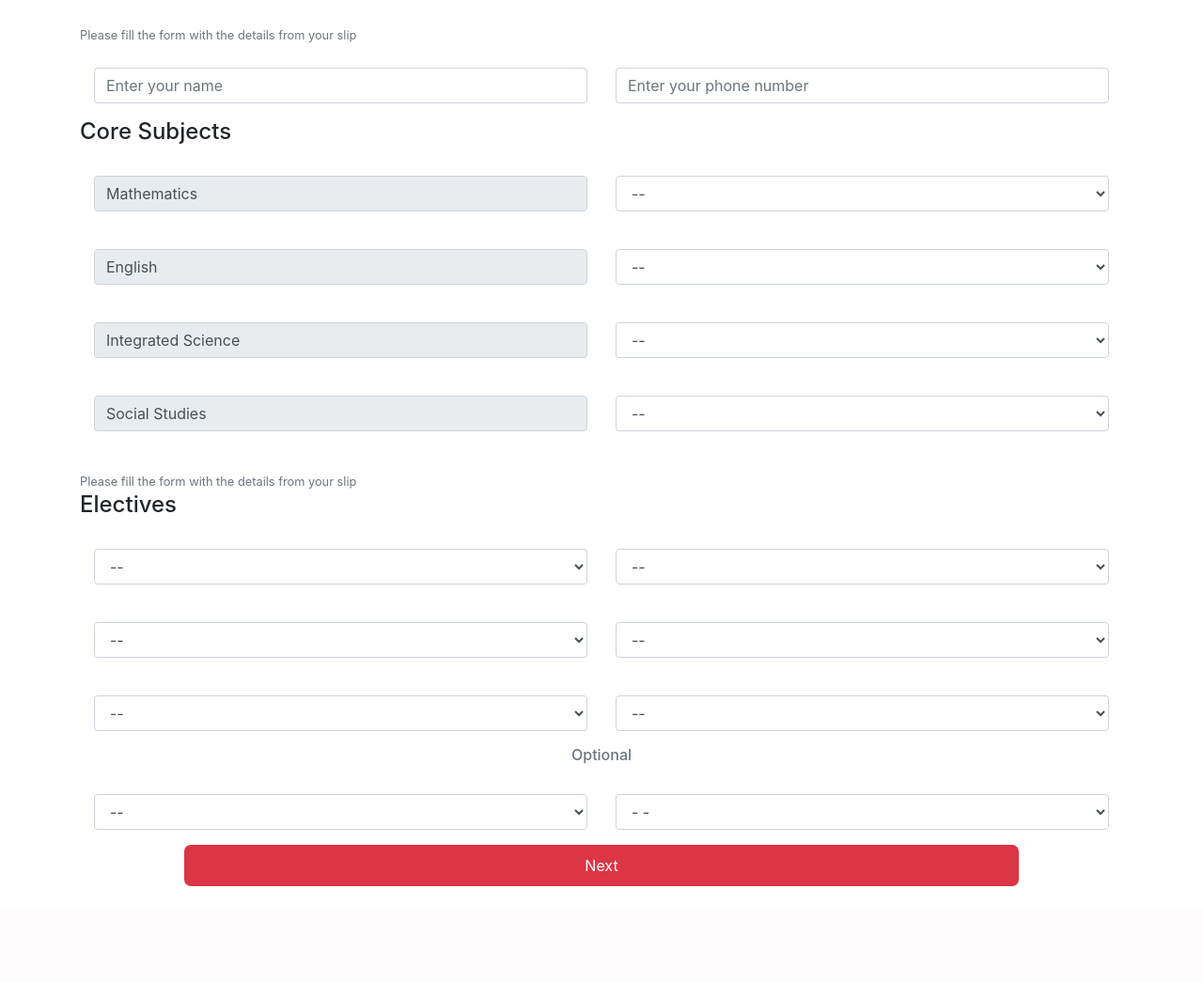
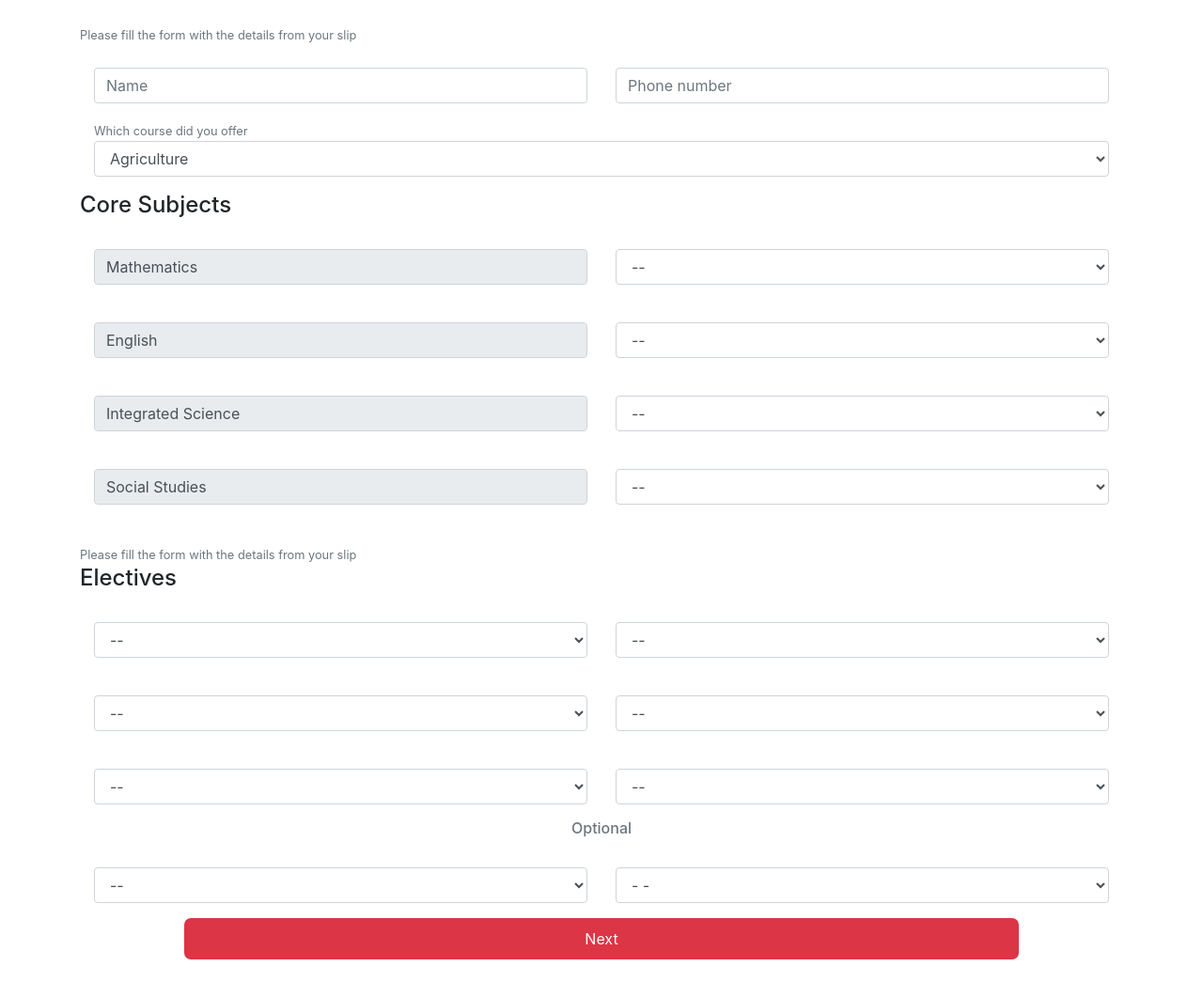
Before and after one commit to Kweku7k/eligibility, a Flask app: page / in a window 1280 px wide. Shown: the part 58-1103 px from the top of the page at 94% size. Before the commit the page ends 1001 px from the top, so only its background shows below. Run offline with Flask 2, Linux system fonts and the light colour scheme; data comes from the database, SQL or seed files in the repository; data that the repository does not hold is empty; some libraries are stand-ins or nearby versions.

Commit message:
new Order

```diff
--- a/app/routes.py
+++ b/app/routes.py
@@ -664,7 +664,8 @@ def architecture(el1,el2,el3,el4):
             print('Elective ' + i + ' passed')
     print("passed")
     if len(passed) >= 3:
-        eligibleCourses= 'Bachelor Of Architecture'
+        print("You are eligible for Architecture")
+        eligibleCourses= 'Bachelor of Architecture'
     return eligibleCourses
 
 
@@ -886,6 +887,7 @@ def home():
             print(yourEligbleCourses)
             for course in yourEligbleCourses:
                 courses = Course.query.filter_by(department = course).all()
+                print("Initial Out Put to PassedEls")
                 for item in courses:
                     passedEls.append(item)
 
@@ -895,6 +897,7 @@ def home():
             passedEls.append(availableCourse)
 
             architectureCourse = Course.query.filter_by(tempField= architecture(el1grade,el2grade,el3grade,el4grade)).first()
+            print("architectureCourse")
             print(architectureCourse)
             passedEls.append(architectureCourse)
 
@@ -926,15 +929,53 @@ def home():
             print (civilEngineeringCourse)
             passedEls.append(civilEngineeringCourse)
 
-
-
             # print(Course.query.filter_by(tempField= realEstate(el1,el2,el3,el4,el1grade,el2grade,el3grade,el4grade)).first())
             # print(realEstate(el1,el2,el3,el4,el1grade,el2grade,el3grade,el4grade))
 
         # eligibleCourses = []
 
         print("passedEls")
-        print(passedEls)
+        # print(passedEls)
+
+        availableScienceCourses = []
+        otherAvailableCourses = []
+        availableBusinessCourses = []
+
+        courseOffered = request.form.get('courseOffered')
+
+        allEligibleCourses = []
+
+        print("courses!")
+        for course in passedEls:
+            if course != None and course.department == "School of Pharmacy" or course != None and course.department == "School of Medicine and Health Sciences" or course != None and course.department == "School of Engeneering and Technology":
+                print(course)
+                availableScienceCourses.append(course)
+            elif course != None and course.department == "Central Business School":
+                print(course)
+                availableBusinessCourses.append(course)
+            else:
+                otherAvailableCourses.append(course)
+
+
+        # Interms of order
+
+        if courseOffered == 'Science':
+            for course in availableScienceCourses:
+                allEligibleCourses.append(course)
+            for course in availableBusinessCourses:
+                allEligibleCourses.append(course)
+            for course in otherAvailableCourses:
+                allEligibleCourses.append(course)
+        elif courseOffered == 'Business':
+            for course in availableBusinessCourses:
+                allEligibleCourses.append(course)
+            for course in availableScienceCourses:
+                allEligibleCourses.append(course)
+            for course in otherAvailableCourses:
+                allEligibleCourses.append(course)
+        else:
+            allEligibleCourses = passedEls
+
 
         print("yourEligbleCourses")
         print(yourEligbleCourses)
@@ -945,10 +986,13 @@ def home():
             ineligible = True
 
         print("passed")
+        print("availableScienceCourses")
+        print(availableScienceCourses)
+        sendtelegram(str(availableScienceCourses))
+        # return redirect(url_for('eligible'))
 
-        # return redirect(url_for('eligible'))
         session.clear()
-        return render_template('eligible.html',eligibleCourses = passedEls, ineligible=ineligible)
+        return render_template('eligible.html', eligibleCourses = allEligibleCourses, availableScienceCourses = availableScienceCourses, otherAvailableCourses = otherAvailableCourses, ineligible=ineligible)
         # return redirect('')
 
     if request.method == 'GET':
--- a/app/static/css/style.css
+++ b/app/static/css/style.css
@@ -38,6 +38,7 @@
 .card{
     width: 100%;
     padding: 20px;
+    background-color: #5635dc2d;
     margin-bottom: 20px;
     box-shadow: 0px 4px 10px 2px rgba(0, 0, 0, 0.1);
     border: none !important;
--- a/app/templates/index.html
+++ b/app/templates/index.html
@@ -23,16 +23,31 @@
             <div class="form-group">
               <label for=""></label>
                   <label for=""></label>
-                  <input type="text" class="form-control" aria-describedby="helpId" id="name" name="name" required placeholder="Enter your name">
+                  <input type="text" class="form-control" aria-describedby="helpId" id="name" name="name" required placeholder="Name">
             </div>
         </div>
 
         <div class="col">
             <div class="form-group">
               <label for=""></label>
-             <input class="form-control" placeholder="Enter your phone number" id="number" name="number" required minlength="10" type="number">
+             <input class="form-control" placeholder="Phone number" id="number" name="number" required minlength="10" type="number">
             </div>
         </div>
+    </div>
+
+    <div class="row">
+      <div class="col">
+        <div class="form-group">
+        <small class="text-muted">Which course did you offer</small>
+          <select class="form-control" name="courseOffered" required="required" id="courseOffered" value="">
+              <option class="text-muted" value="Science" selected>Science</option>
+              <option class="text-muted" value="Visual Arts" selected>Visual Arts</option>
+              <option class="text-muted" value="General Arts" selected>General Arts</option>
+              <option class="text-muted" value="Business" selected>Business</option>
+              <option class="text-muted" value="Agriculture" selected>Agriculture</option>
+          </select>
+        </div>
+    </div>
     </div>
 
 <h4>Core Subjects</h4>
@@ -444,4 +459,16 @@
   // autocomplete(document.getElementById("myInput2"), countries);
   </script>
 
+  <script>
+  window.addEventListener( "pageshow", function ( event ) {
+  var historyTraversal = event.persisted ||
+                         ( typeof window.performance != "undefined" &&
+                              window.performance.navigation.type === 2 );
+  if ( historyTraversal ) {
+    // Handle page restore.
+    window.location.reload();
+  }
+});
+  </script>
+
 {% endblock %}
```
Also changed, not shown: app/templates/eligible.html (+80 -3 lines), 1 other file.
